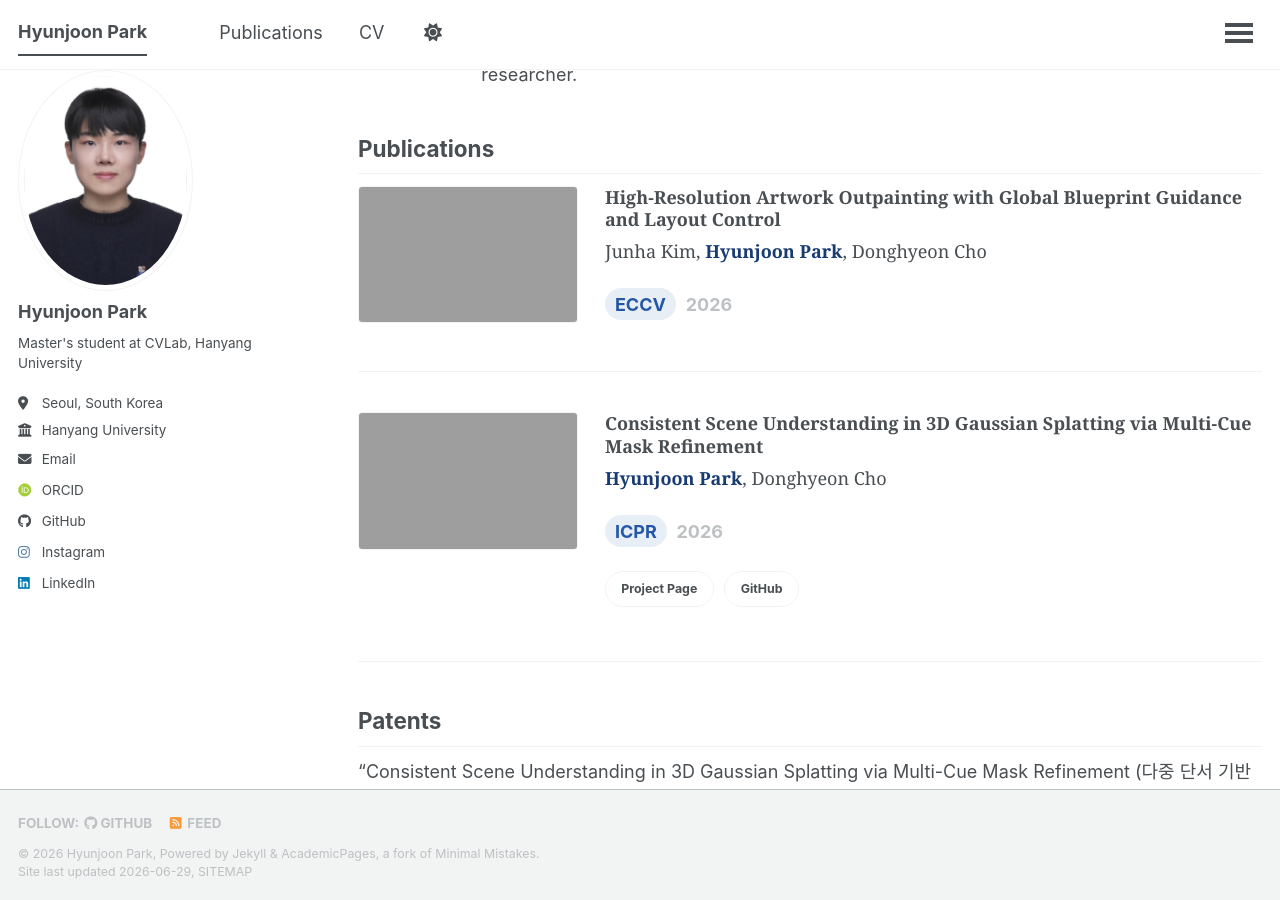
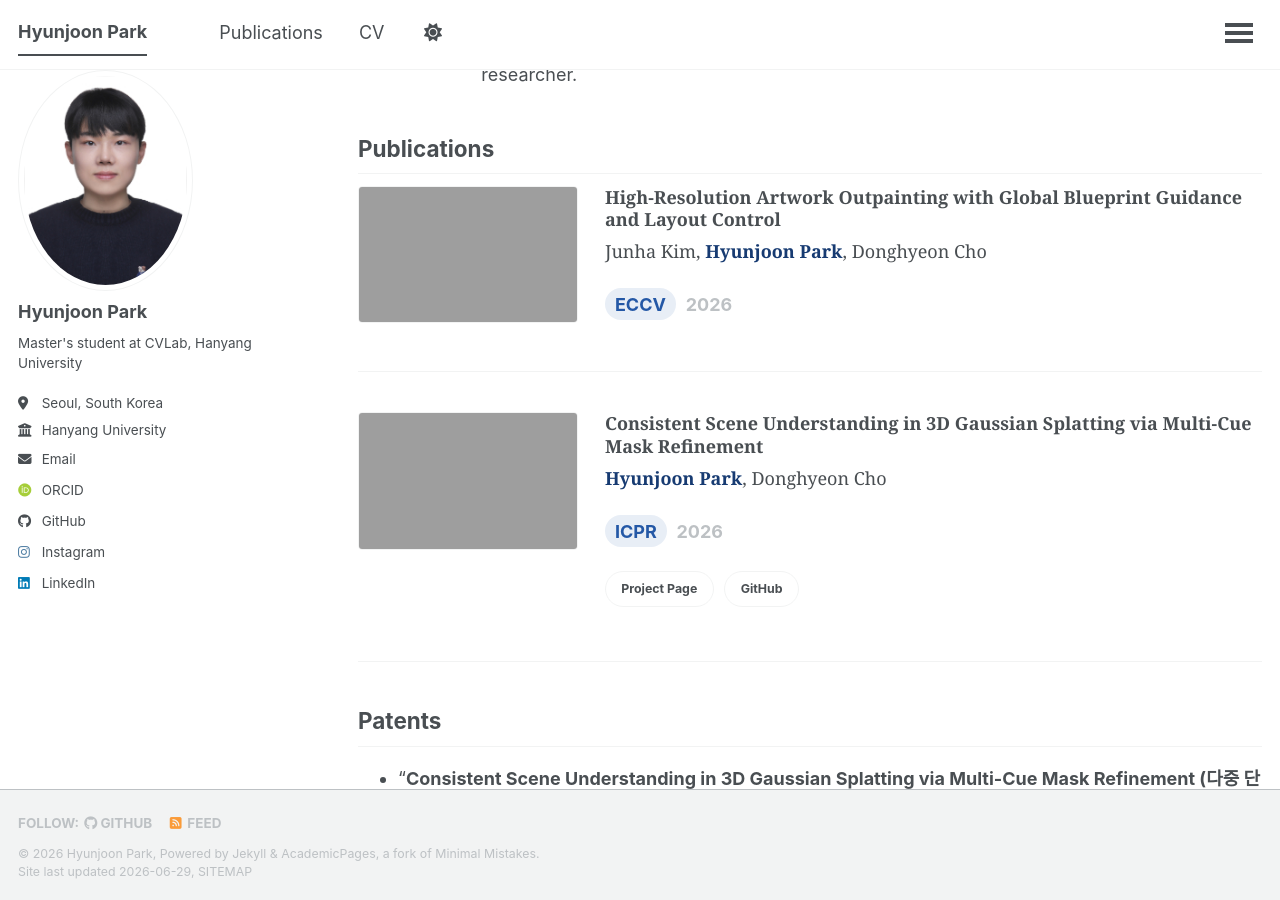
Before and after one commit to hjpark83/hjpark83.github.io, a Jekyll site: the page built from _pages/about.md, in a window 1280 px wide and 900 px high, scrolled down 556 px. Built offline with Jekyll 4.4.1, drawn with Linux system fonts in a browser that asks for light colours; some web fonts are replaced; a script that is not in the unit is left out.

Commit message:
Add patent section

```diff
--- a/_pages/about.md
+++ b/_pages/about.md
@@ -37,4 +37,4 @@
 
 ## Patents
 
-"Consistent Scene Understanding in 3D Gaussian Splatting via Multi-Cue Mask Refinement (다중 단서 기반 3차원 장면 이해 장치 및 방법)", No. 10-2026-0105246
+- "**Consistent Scene Understanding in 3D Gaussian Splatting via Multi-Cue Mask Refinement (다중 단서 기반 3차원 장면 이해 장치 및 방법)**", KR Patent No. 10-2026-0105246
```
